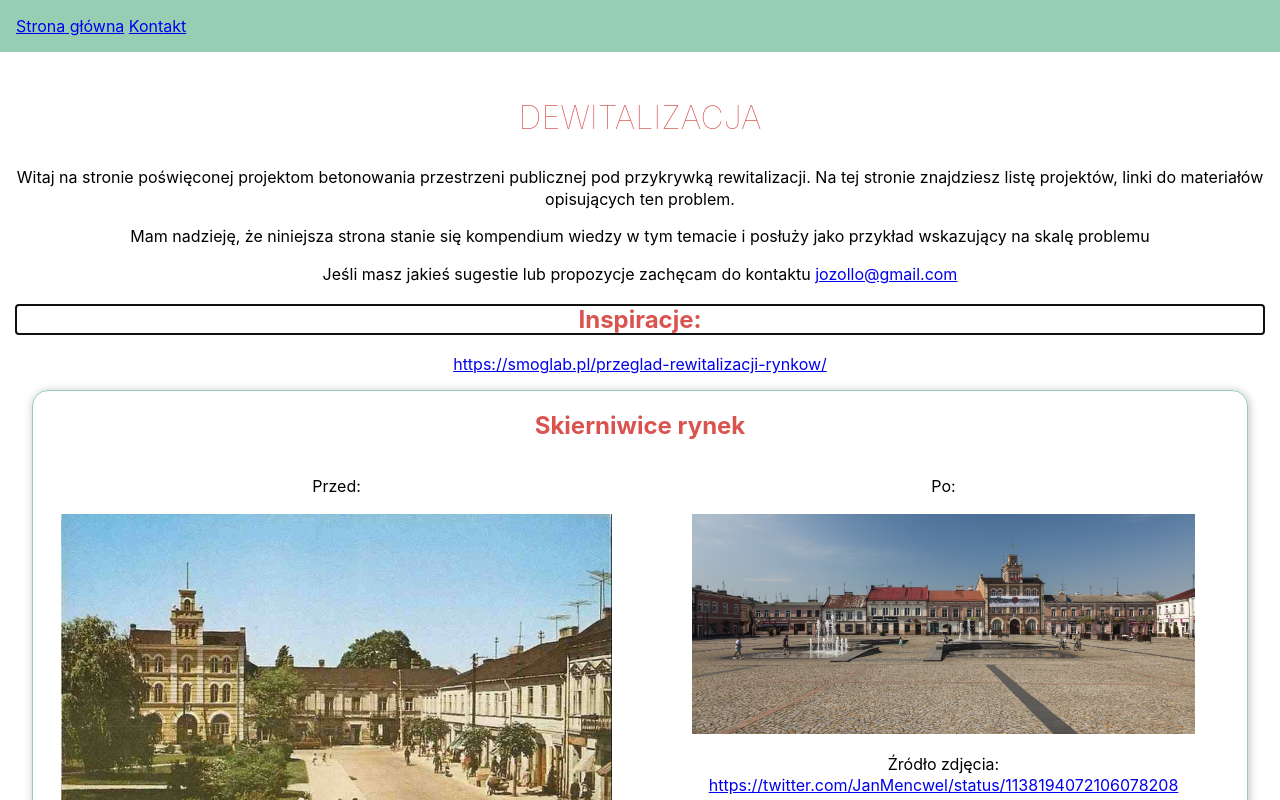
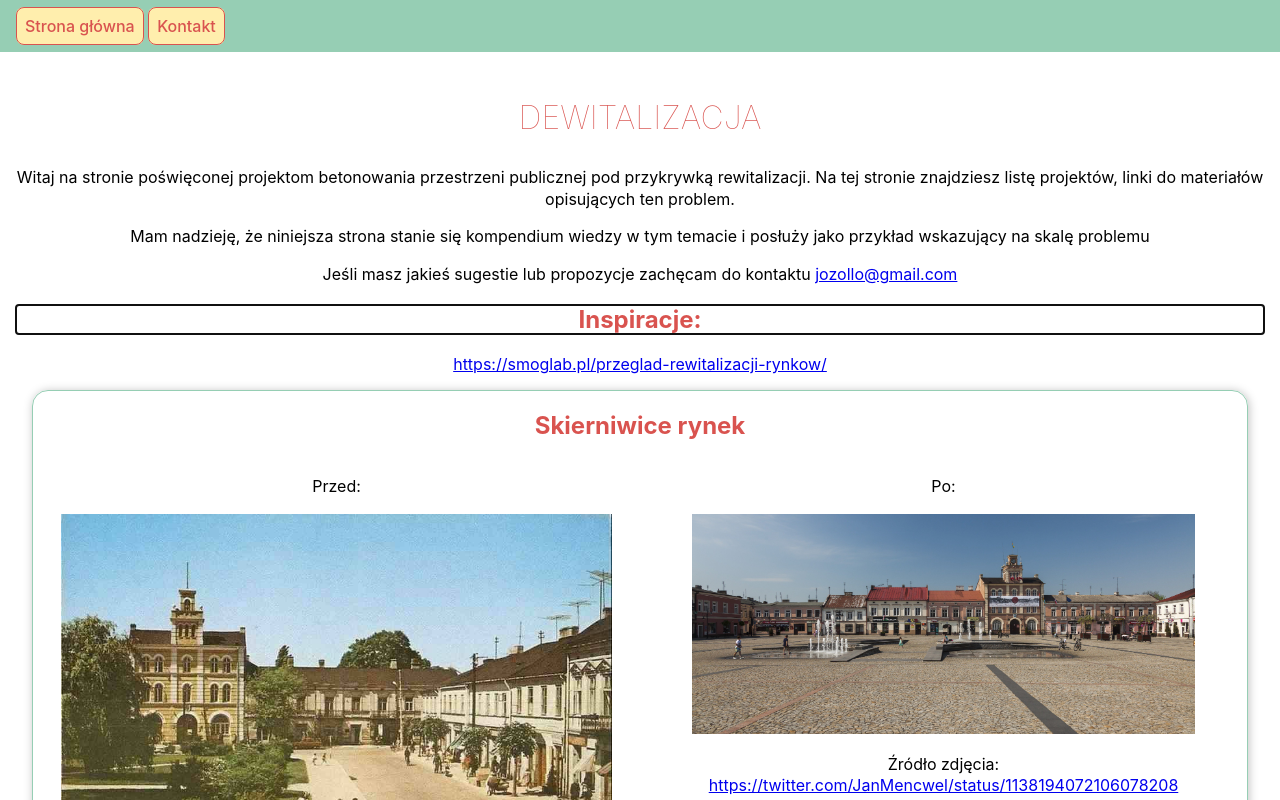
Before and after one commit to masives/dewitalizacja, a Svelte app: page / in a window 1280 px wide. Shown: the top 800 px of the page. Built offline with nearby package versions, Linux system fonts and the light colour scheme.

Commit message:
link style

```diff
--- a/src/App.svelte
+++ b/src/App.svelte
@@ -34,6 +34,7 @@
 
     --primary-color: #d9534f;
     --background-color: #96ceb4;
+    --accent-color: #ffeead;
   }
 
   body {
@@ -45,6 +46,16 @@
   footer {
     background-color: var(--background-color);
     padding: 1rem;
+  }
+
+  nav a {
+    color: var(--primary-color);
+    text-decoration: none;
+    padding: 8px;
+    border: 1px solid var(--primary-color);
+    border-radius: 8px;
+    background-color: var(--accent-color);
+    font-weight: 500;
   }
 
   main {
```
